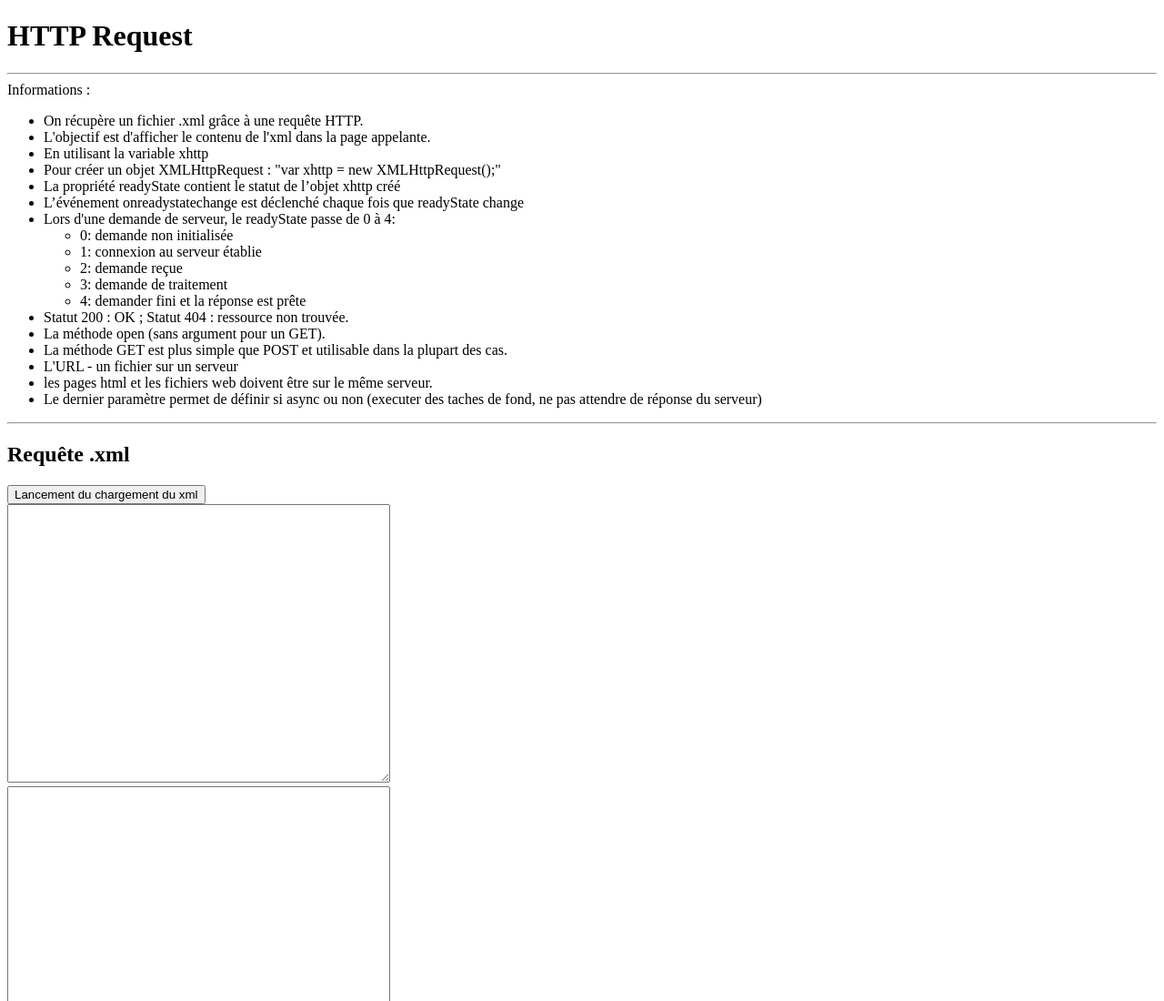
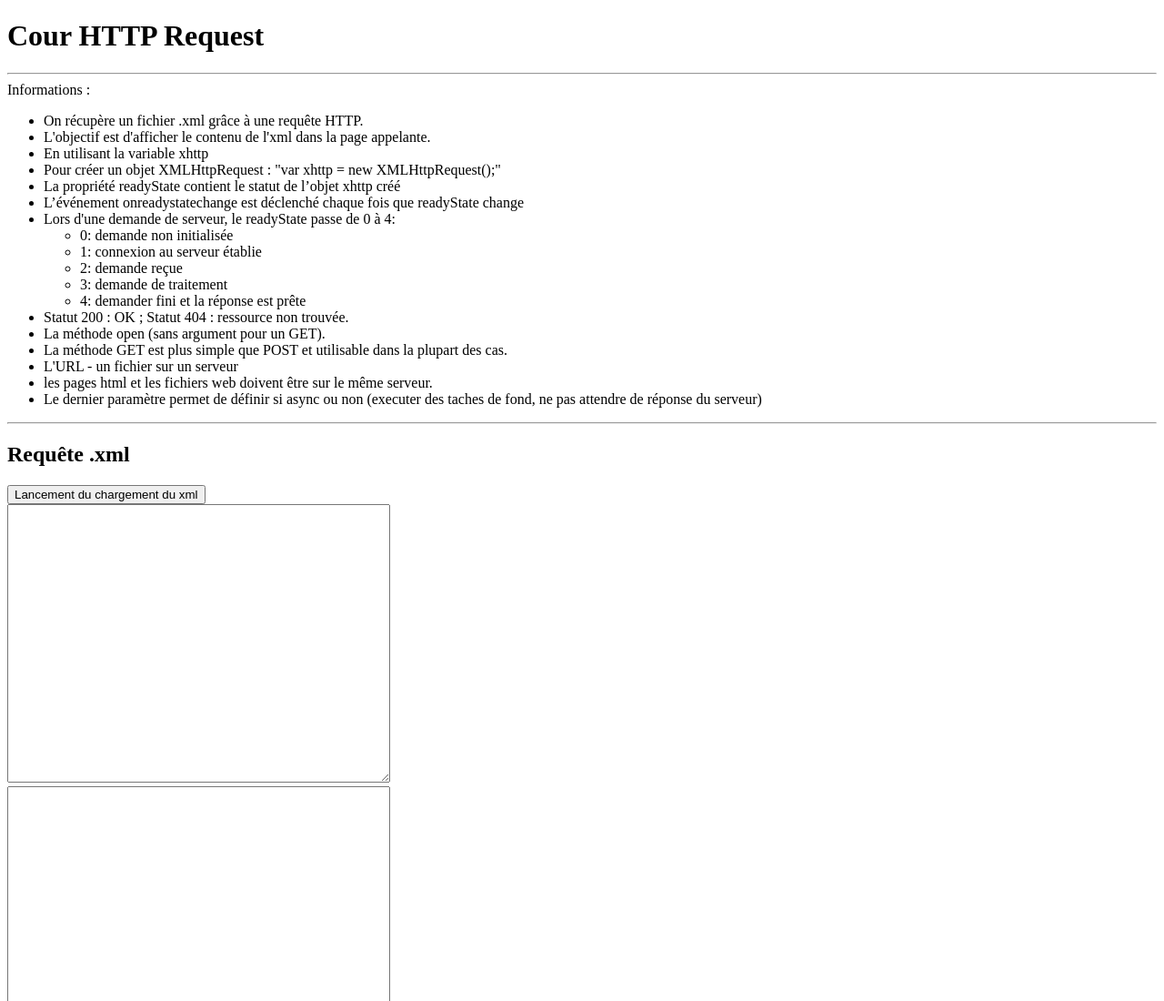
Before and after one commit to HajnalFlorian/site1_repo, a plain HTML site: page index.html in a window 1280 px wide. Shown: the top 1100 px of the page at 91% size. Drawn offline with Linux system fonts and the light colour scheme.

Commit message:
Update index.html

```diff
--- a/index.html
+++ b/index.html
@@ -1,12 +1,12 @@
 <!DOCTYPE html>
 <html>
 <head>
-	<title>Suite cours - HTTP Request</title>
+	<title>cours - HTTP Request</title>
 	<meta charset="utf-8">
 </head>
 <body>
 
-	<h1>HTTP Request</h1>
+	<h1>Cour HTTP Request</h1>
 
 <hr>
 	Informations :
```
